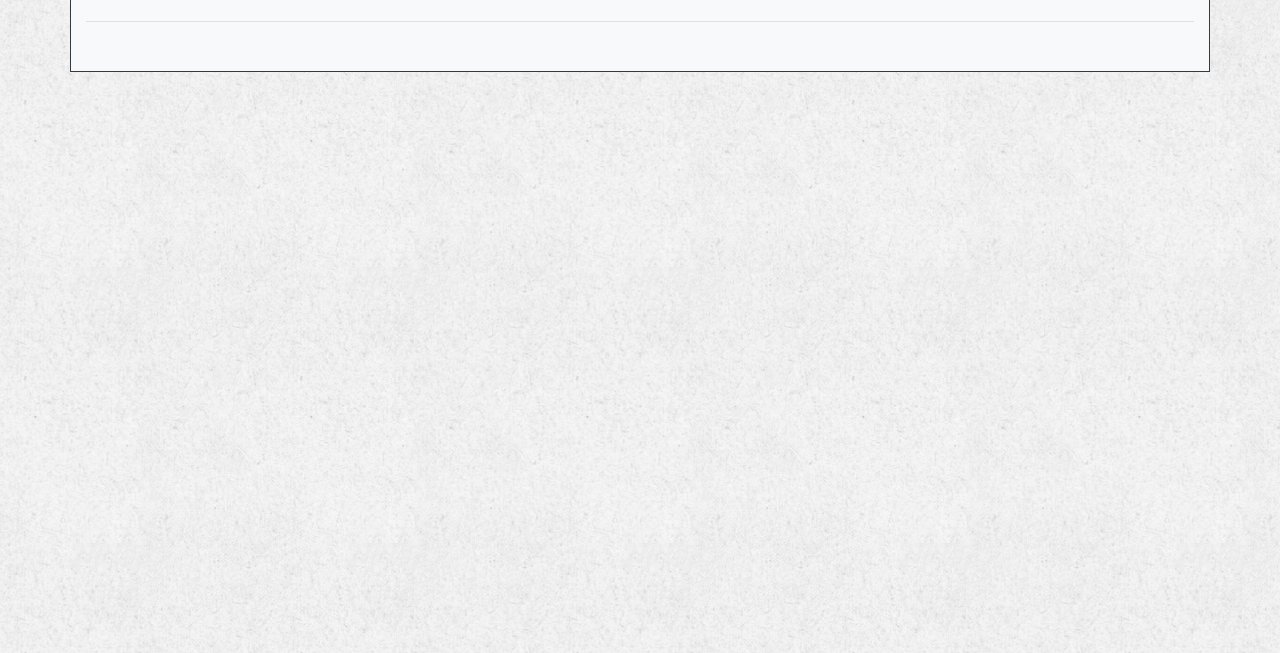
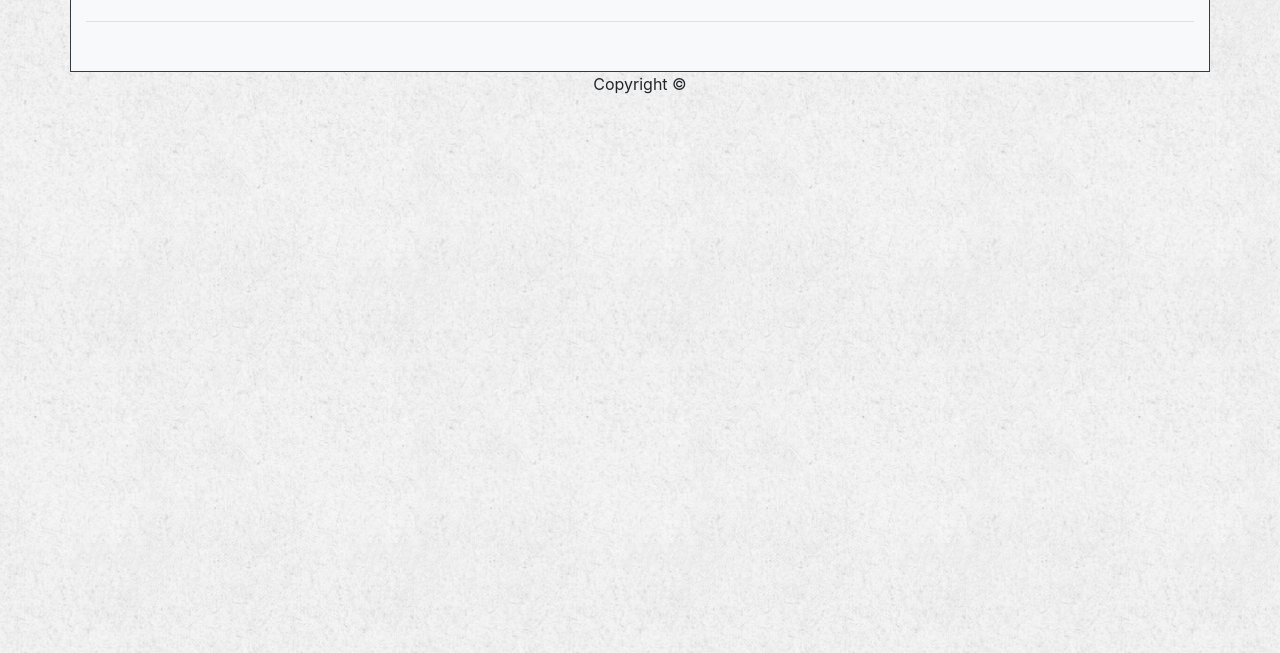
Before and after one commit to sdreyes/Bootstrap-Portfolio, a plain HTML site: page portfolio.html in a window 1280 px wide. Shown: the part 147-800 px from the top of the page. Drawn offline with nearby package versions, Linux system fonts and the light colour scheme.

Commit message:
Added footer

```diff
--- a/portfolio.html
+++ b/portfolio.html
@@ -57,5 +57,12 @@
         </div>
 
         <!-- Begin Footer -->
+
+        <footer class="footer">
+            <div class="container text-center">
+                Copyright &copy;
+            </div>
+        </footer>
+
     </body>
     </html>
```
Also changed, not shown: contact.html (+7 -0 lines), index.html (+6 -0 lines).
